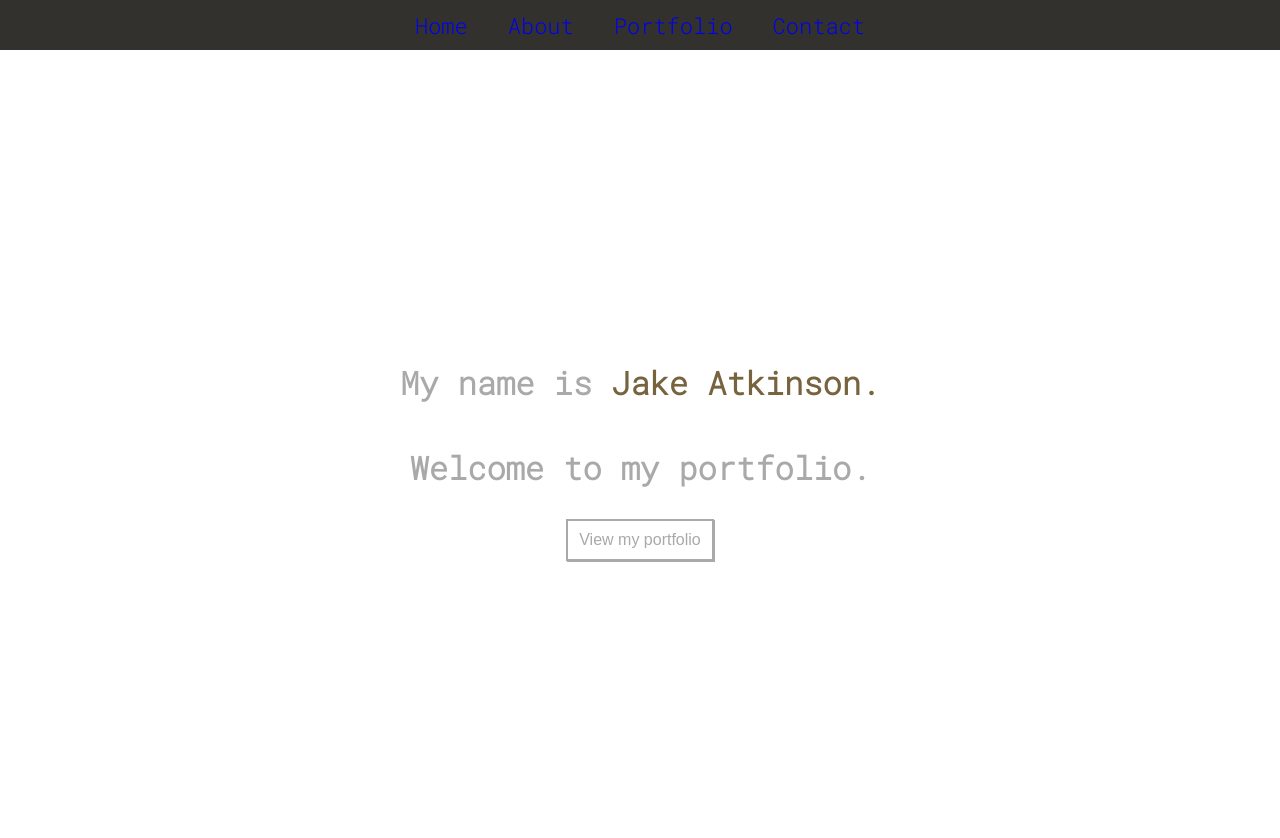
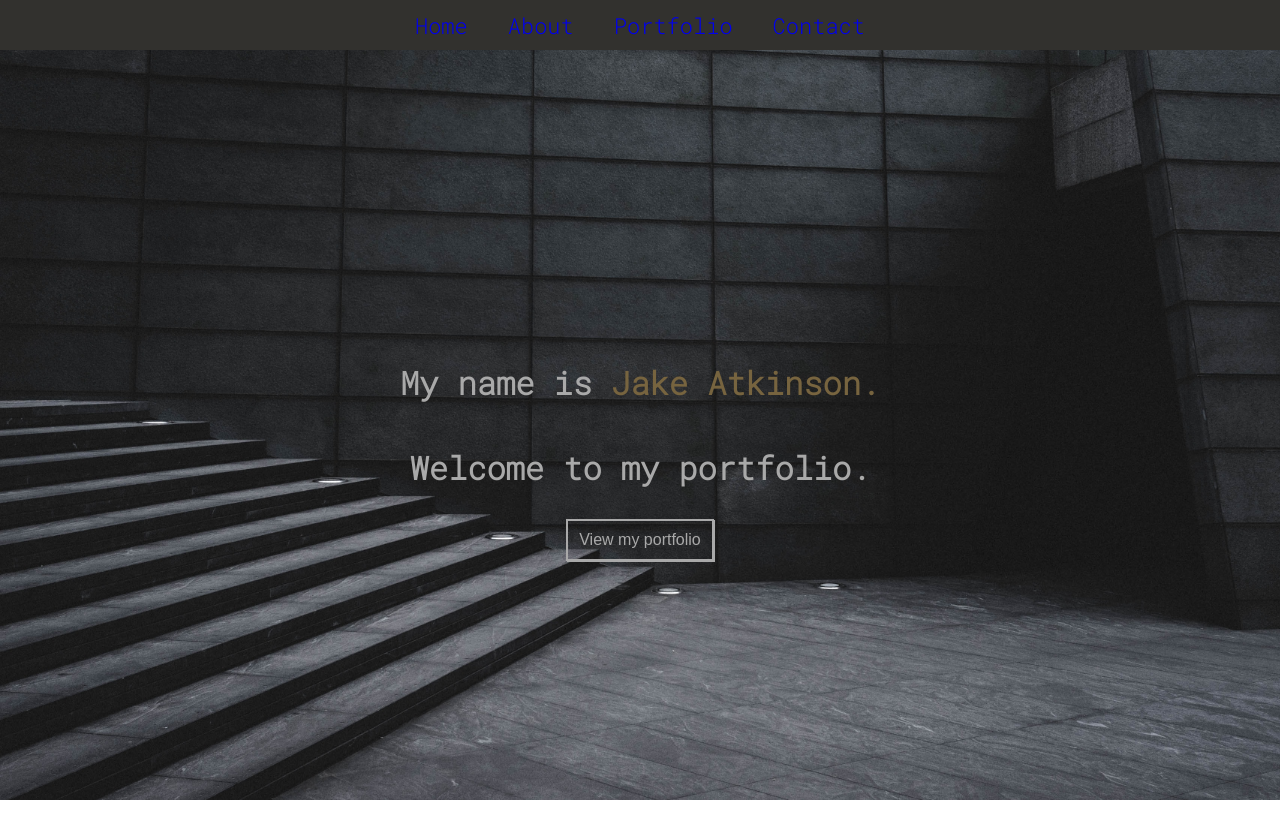
Before and after one commit to jakeatkinson30/MyFirstWebsite, a plain HTML site: page index.html in a window 1280 px wide. Drawn offline with Linux system fonts and the light colour scheme.

Commit message:
Update styles.css

```diff
--- a/styles.css
+++ b/styles.css
@@ -7,7 +7,7 @@ html {
 }
 
 body {
-    background-image: url("../Portfolio/boris-stefanik-wxJscL5ZzDA-unsplash.jpg");
+    background-image: url("./boris-stefanik-wxJscL5ZzDA-unsplash.jpg");
     height: 100vh;
     width: auto;
     background-repeat: no-repeat;
```
